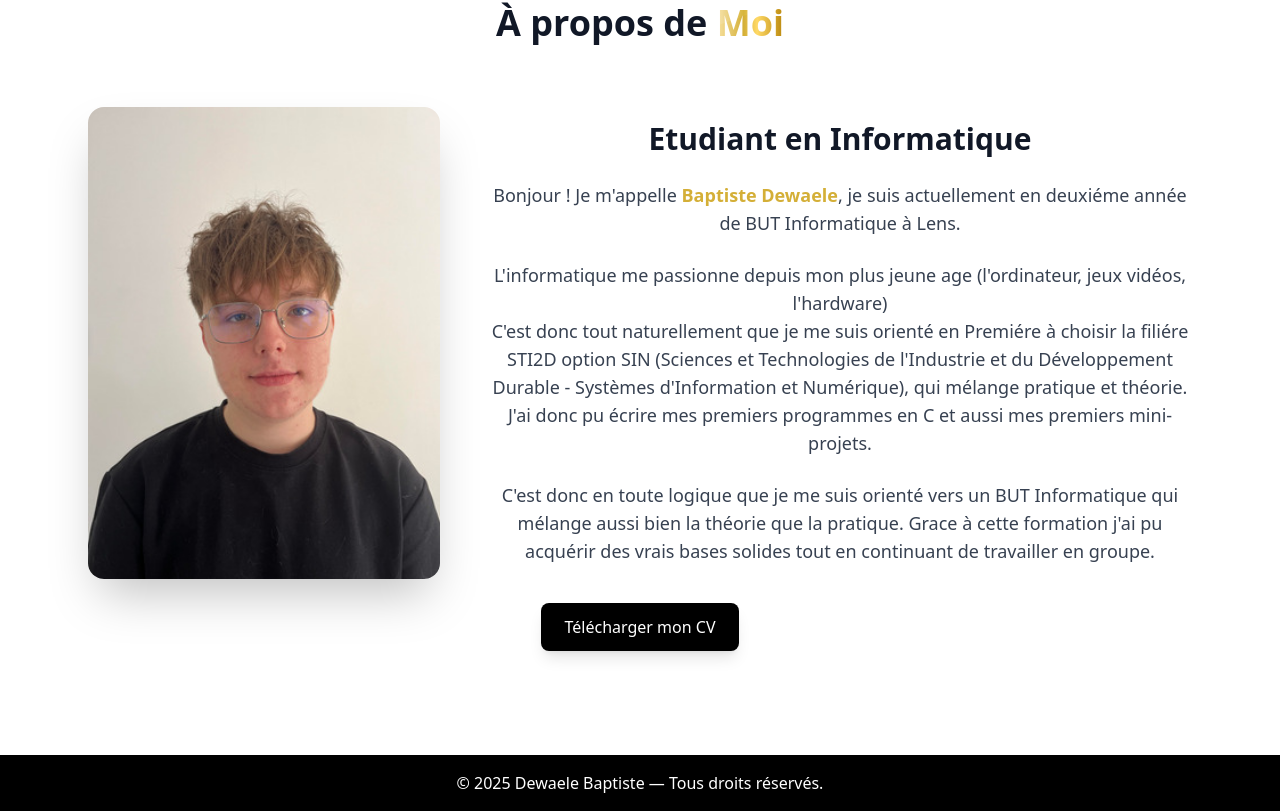
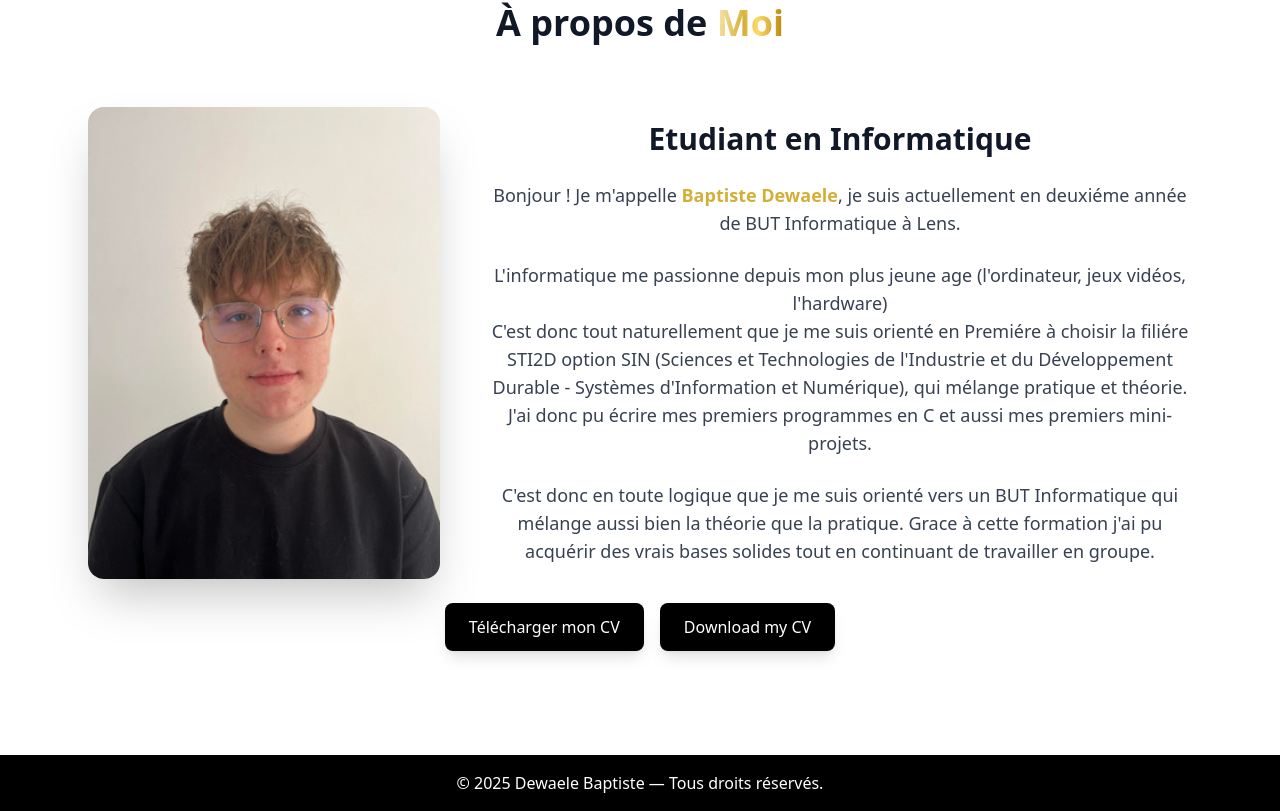
Before and after one commit to gmkiii/portfolio, a React (Vite) app: page / in a window 1280 px wide. Shown: the part 977-1788 px from the top of the page. Built offline with nearby package versions, Linux system fonts and the light colour scheme.

Commit message:
Oubli d'un bouton

```diff
--- a/src/pages/Home.jsx
+++ b/src/pages/Home.jsx
@@ -84,7 +84,7 @@ export default function Home() {
             </div>
           </div>
         </div>
-        <div className="pt-6">
+<div className="pt-6 flex gap-4">
   <a
     href="/cv/CV_Baptiste_Dewaele.pdf"
     download
@@ -93,7 +93,17 @@ export default function Home() {
   >
     Télécharger mon CV
   </a>
+
+  <a
+    href="/cv/CV_Baptiste_Dewaele_EN.pdf"
+    download
+    className="inline-flex items-center gap-2 bg-black text-white px-6 py-3 rounded-lg
+               hover:bg-midas transition-all duration-300 shadow-lg"
+  >
+    Download my CV
+  </a>
 </div>
+
       </section>
     </>
   );
```
Also changed, not shown: 1 other file (tests, documents, lock files or other folders). Lines whose indentation alone changed are shown as unchanged.
